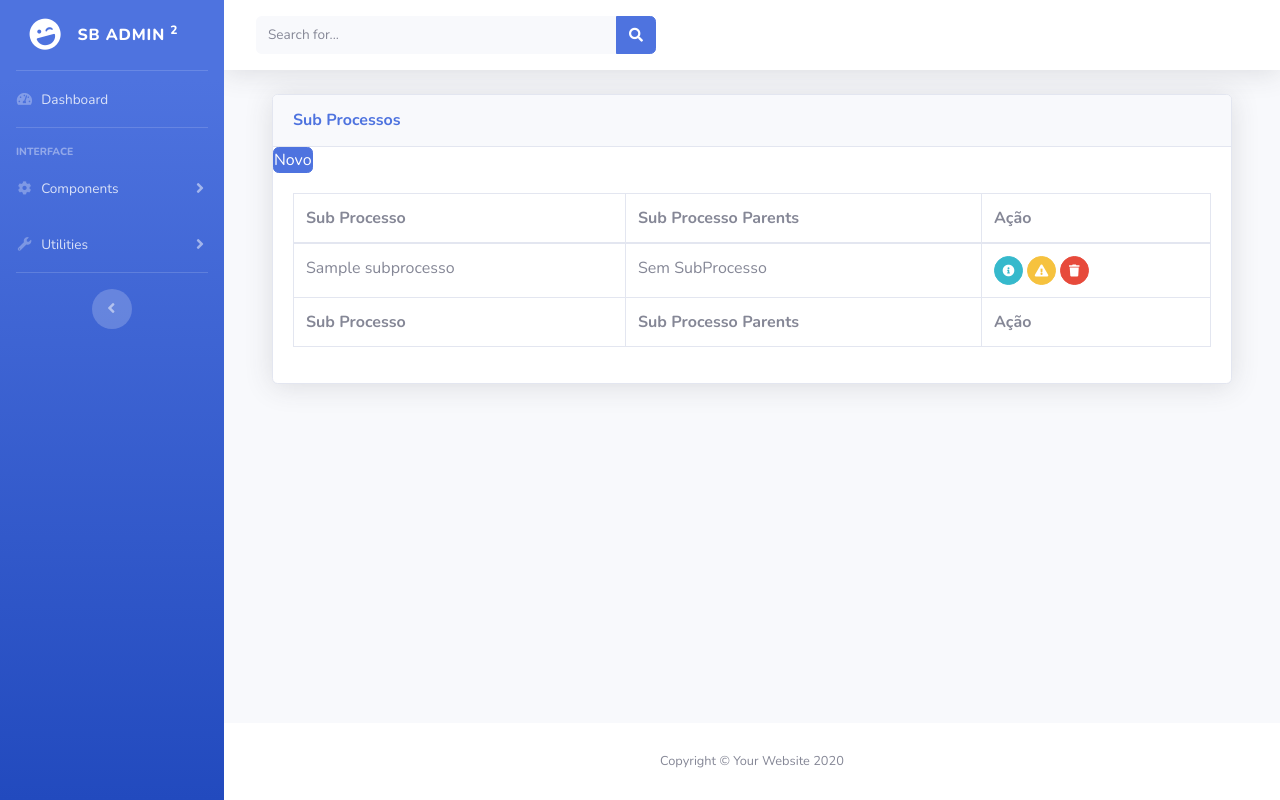
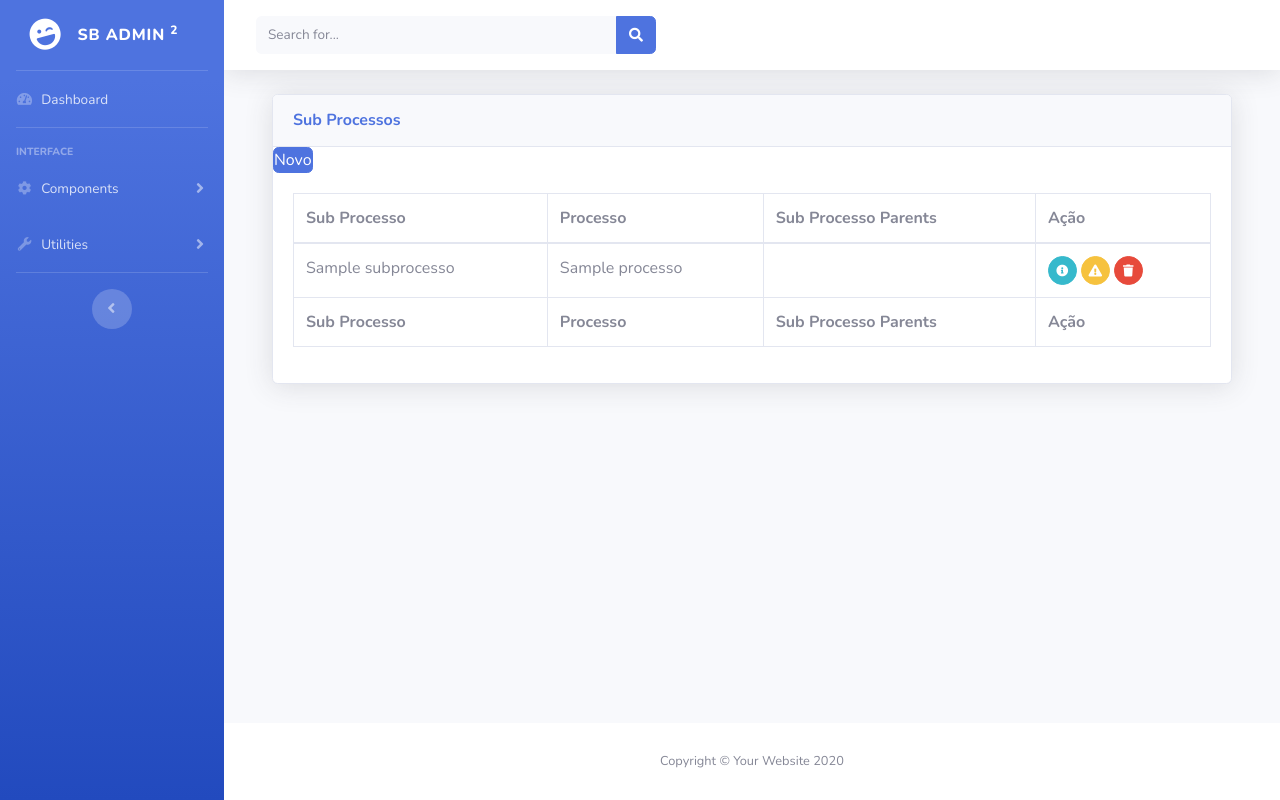
Before and after one commit to osllmatheus/process_control, a Django app: page /processo/subprocesso/ in a window 1280 px wide. Run offline with Django 5.2, Linux system fonts and the light colour scheme; tables that the repository leaves empty hold one stand-in row (values such as "Sample post"); some libraries are stand-ins or nearby versions.

Commit message:
correções html

```diff
--- a/processo/templates/processo/sub_processo_list.html
+++ b/processo/templates/processo/sub_processo_list.html
@@ -17,14 +17,15 @@
                     <thead>
                         <tr>
                             <th>Sub Processo</th>
+                            <th>Processo</th>
                             <th>Sub Processo Parents</th>
                             <th>Ação</th>
-
                         </tr>
                     </thead>
                     <tfoot>
                         <tr>
                             <th>Sub Processo</th>
+                            <th>Processo</th>
                             <th>Sub Processo Parents</th>
                             <th>Ação</th>
                         </tr>
@@ -33,13 +34,12 @@
                         {% for subprocesso in subprocessos %}
                         <tr>
                             <td>{{ subprocesso.nome_subprocesso }}</td>
-                            <td>
-                                {% if subprocesso.parent_subprocesso.all %}
-                                    {% for parent_subprocesso in subprocesso.parent_subprocesso.all %}
-                                        {{ parent_subprocesso.nome_subprocesso }}, <br>
-                                    {% endfor %}
-                                {% else %}
-                                    Sem SubProcesso
+                            <td>{% if subprocesso.processo %}
+                                    {{ subprocesso.processo }}
+                                {% endif %}
+                            </td>
+                            <td>{% if subprocesso.parent_subprocesso %}
+                                    {{ subprocesso.parent_subprocesso }}
                                 {% endif %}
                             </td>
                             <td>
```
Also changed, not shown: processo/templates/processo/processo_list.html (+5 -7 lines).
